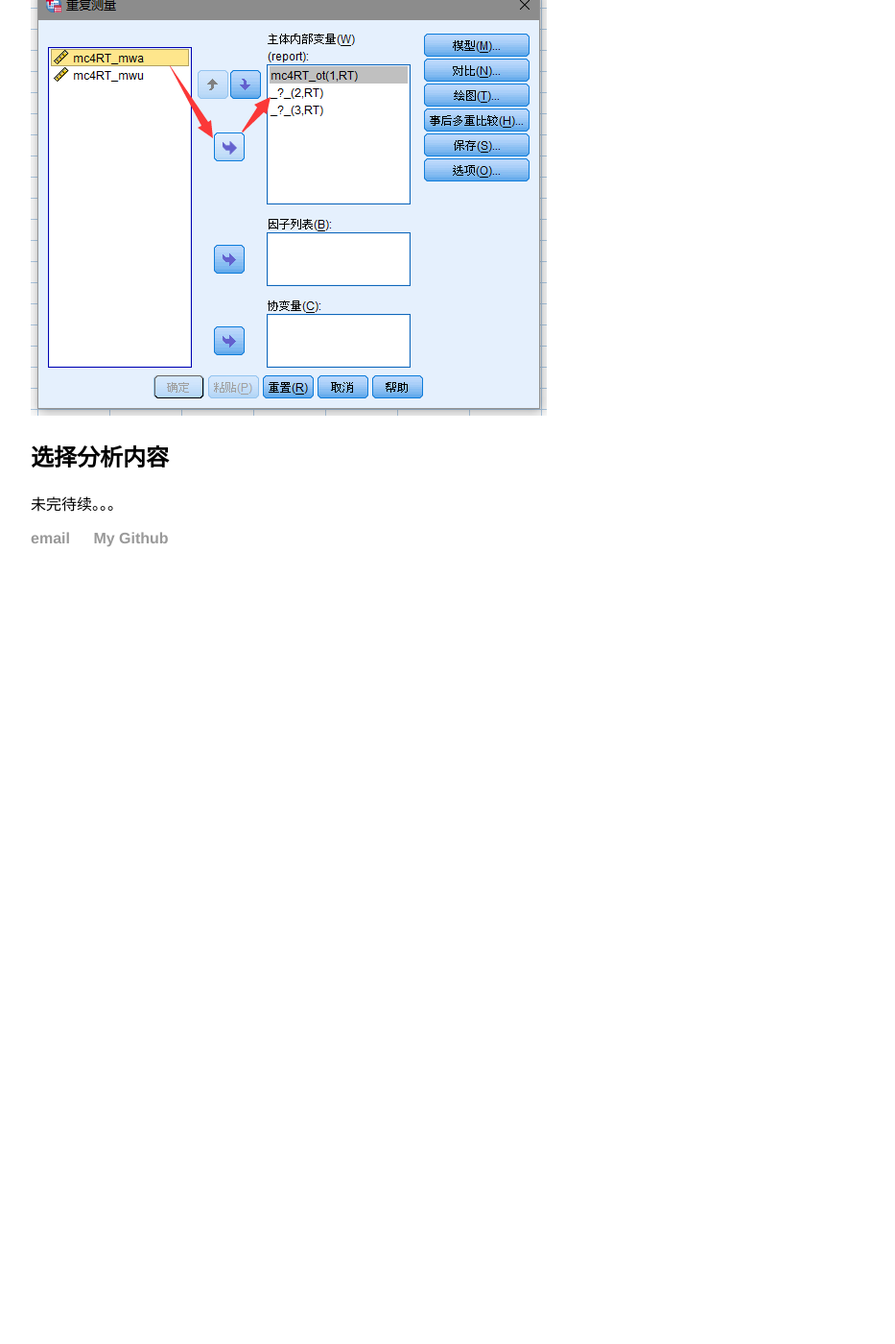
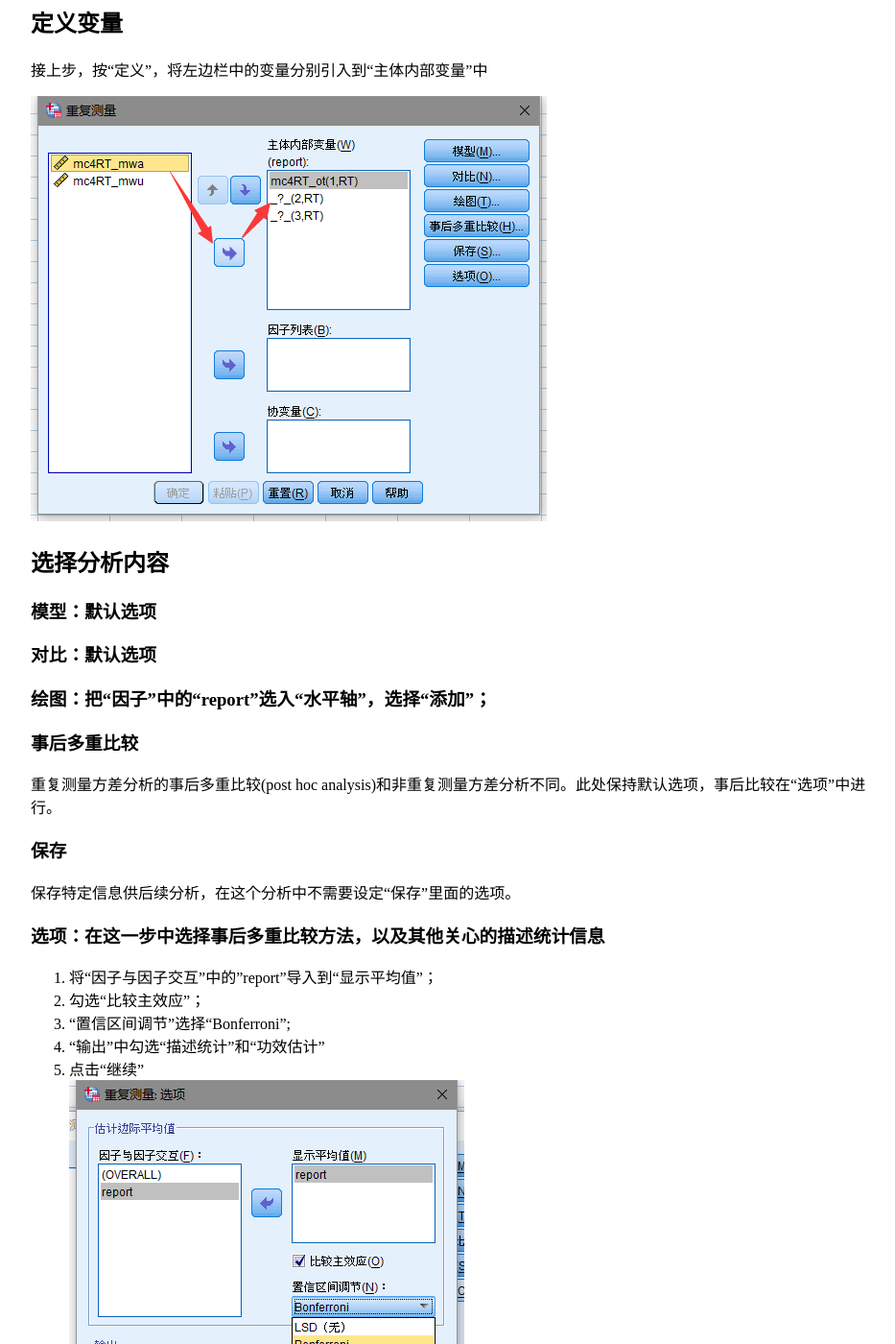
Before and after one commit to neurosciencetao/neurosciencetao.github.io, a Jekyll site: the page built from _posts/2017-07-11-Repeated-ANOVA-for-univariate-single-factor-design.md, in a window 1280 px wide and 1400 px high, scrolled down 1946 px. Shown: the whole window at 96% size, without its empty margins (160-1093 px from the left). Built offline with Jekyll 4.4.1, drawn with Linux system fonts in a browser that asks for light colours; before the commit the page ends 2576 px from its top, so only the background shows below that; some of the changed text lies outside the part shown.

Commit message:
first draft on poster_ANOVA

```diff
--- a/_posts/2017-07-11-Repeated-ANOVA-for-univariate-single-factor-design.md
+++ b/_posts/2017-07-11-Repeated-ANOVA-for-univariate-single-factor-design.md
@@ -8,6 +8,11 @@
 本文介绍如何使用SPSS 20.0做单因素重复测量方差分析。
 
 # 引言
+下面这些链接提供了更加详细的解释或操作方法：
+- [ANOVA explanation on Lared.com](https://statistics.laerd.com/statistical-guides/repeated-measures-anova-statistical-guide.php)
+- [step by step guidance on Laerd.com](https://statistics.laerd.com/spss-tutorials/one-way-anova-repeated-measures-using-spss-statistics.php)
+- [how to report (partial) eta squared from SPSS](https://www.spss-tutorials.com/spss-partial-eta-squared/)
+
 方差分析是通过分析两个及以上分组之间方差的差异，来进行均数之间是否有差异的统计分析。其基本思想是：
 - 测量的方差有两个来源：不可控制的随机误差和实验设计引起的系统偏差。
 - 如果没有系统误差，则组间不会有显著差异。
@@ -27,11 +32,36 @@
 3. “测量名称：”为因变量名称，填写“RT”，按“添加”；
 
 ![定义变量名称](/img/poster_ANOVA/variable_name.png)
+
 ## 定义变量
 接上步，按“定义”，将左边栏中的变量分别引入到“主体内部变量”中
 
 ![定义变量](/img/poster_ANOVA/define_variable.png)
 ## 选择分析内容
+### 模型：默认选项
+### 对比：默认选项
+### 绘图：把“因子”中的“report”选入“水平轴”，选择“添加”；
+### 事后多重比较
+重复测量方差分析的事后多重比较(post hoc analysis)和非重复测量方差分析不同。此处保持默认选项，事后比较在“选项”中进行。
+### 保存
+保存特定信息供后续分析，在这个分析中不需要设定“保存”里面的选项。
+### 选项：在这一步中选择事后多重比较方法，以及其他关心的描述统计信息
+1. 将“因子与因子交互”中的"report"导入到“显示平均值”；
+2. 勾选“比较主效应”；
+3. “置信区间调节”选择“Bonferroni”;
+4. “输出”中勾选“描述统计”和“功效估计”
+5. 点击“继续”
+![选项](/img/poster_ANOVA/define_option.png)
 
+## 结果报告
+结果如下图所示：
+![结果报告](/img/poster_ANOVA/report.png)
 
-未完待续。。。
+# 讨论
+## 在文章中报告结果
+可以参考以下写法：
+A single-factor repeated measure ANOVA did not show a significant difference among the three conditions (on-task, mind wandering without awareness, and mind wandering with awareness): F(2,40) = 2.712, P = 0.079.
+## 报告事后多重比较结果
+假设这个分析的结果显著，需要报告时候多重比较结果。
+
+_未完待续。。。_
```
Also changed, not shown: _posts/2017-01-13-TAO-Ran-site-launched.md (+3 -0 lines), img/poster_ANOVA/define_option.png (added), img/poster_ANOVA/report.png (added), img/poster_ANOVA/report1.png (added), img/poster_ANOVA/report2.png (added), img/poster_ANOVA/report3.png (added), img/poster_ANOVA/report4.png (added), 2 other files.
